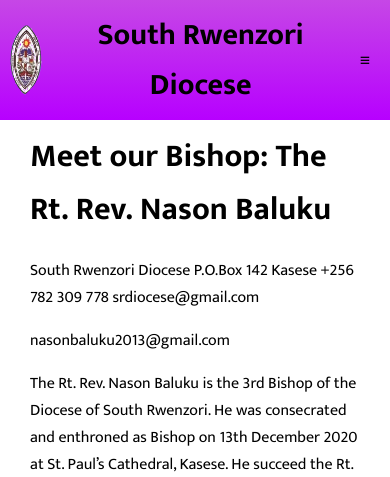
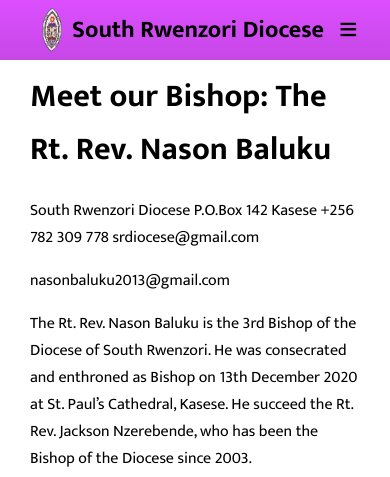
Before and after one commit to BenRStutzman/south-rwenzori-diocese-website, a PHP site: page /about/bishop/index.php in a window 390 px wide. Shown: the top 477 px of the page. Run offline with PHP 8.4, Linux system fonts and the light colour scheme.

Commit message:
continue improving nav

```diff
--- a/css/site.css
+++ b/css/site.css
@@ -27,6 +27,7 @@ body {
 
 .dropdown-arrow {
     position: relative;
+    font-size: 0.75rem;
 }
 
 .dropdown-checkbox {
@@ -76,14 +77,13 @@ header a {
 }
 
 .header-title {
-    font-size: 1.25rem;
     font-weight: bold;
     padding: 10px 0;
     word-wrap: unset;
 }
 
 .header-logo {
-    height: calc(1.25rem + 20px);
+    height: calc(1rem + 20px);
 }
 
 .main-img {
@@ -102,10 +102,16 @@ main h1 {
 
 .menu-dropdown-label {
     display: flex;
+    padding: 0;
+}
+
+.menu-symbol {
+    font-size: 2rem;
 }
 
 nav {
     display: flex;
+    flex-wrap: wrap;
 }
 
 nav, .nav-links {
@@ -117,18 +123,16 @@ nav a {
 }
 
 nav a,
-.menu-indicator,
-.dropdown-arrow {
+.menu-indicator {
     display: inline-block;
     font-weight: bold;
-    font-size: 1.25rem;
 }
 
 nav label {
     display: flex;
     align-items: center;
     justify-content: center;
-    gap: 10px;
+    gap: 5px;
     padding-right: 10px;
 }
 
@@ -141,6 +145,11 @@ nav label a,
     display: flex;
     z-index: 2;
     flex-wrap: wrap;
+}
+
+.nav-title {
+    display: flex;
+    justify-content: center;
 }
 
 .page-heading {
@@ -181,12 +190,29 @@ th, td {
         display: flex;
     }
 
-    .menu-dropdown-label {
+    .menu-symbol {
         display: none;
     }
 
     nav a:hover {
         color: var(--purple-lightest);
+    }
+
+    .nav-links > *:hover,
+    .dropdown-content > *:hover {
+        background-color: var(--purple-medium);
+    }
+}
+
+@media (max-width: 800px) {
+    .nav-title {
+        width: 100%;
+        background-image: linear-gradient(var(--purple-light), var(--purple-medium));
+    }
+
+    .nav-links {
+        width: 100%;
+        justify-content: center;
     }
 }
 
@@ -197,11 +223,11 @@ th, td {
     }
 
     .header-logo {
-        height: 70px;
+        height: calc(1.5rem + 20px);
     }
 
     .header-title {
-        font-size: 30px;
+        font-size: 1.5rem;
     }
 
     nav {
@@ -210,12 +236,6 @@ th, td {
 
     nav a {
         text-align: center;
-    }
-
-    nav a,
-    .menu-indicator,
-    .dropdown-arrow {
-        font-size: 1.1rem;
     }
 
     .nav-links {
--- a/shared/_header.php
+++ b/shared/_header.php
@@ -2,13 +2,13 @@
     <nav>
         <input type="checkbox" id="menu-dropdown" class="dropdown-checkbox">
         <div class="nav-title">
-            <a href="/" class="logo-and-title">
-                <img class="header-logo" src="/images/logo.png" alt="SRD logo">
-                <span class="header-title">South Rwenzori Diocese</span>
-                <label for="menu-dropdown" class="menu-dropdown-label">
-                    <i class="dropdown-arrow">&#8801;</i>
-                </label>
-            </a>
+            <label for="menu-dropdown" class="menu-dropdown-label">
+                <a href="/" class="logo-and-title">
+                    <img class="header-logo" src="/images/logo.png" alt="SRD logo">
+                    <span class="header-title">South Rwenzori Diocese</span>
+                </a>
+                <i class="menu-symbol">&#8801;</i>
+            </label>
         </div>
         <div class="nav-links">
             <div class="dropdown">
```
